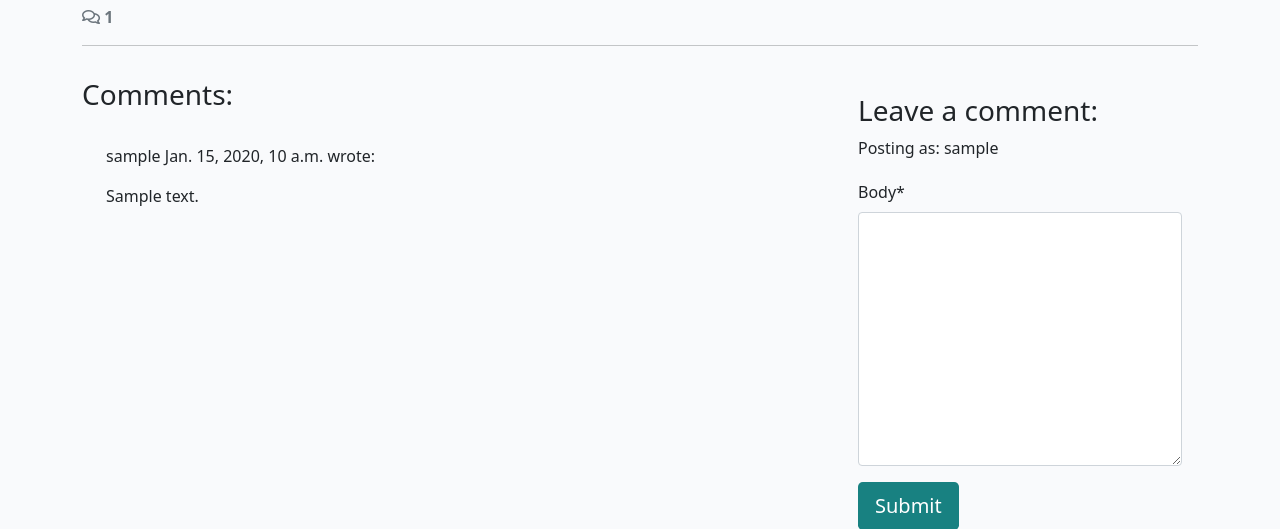
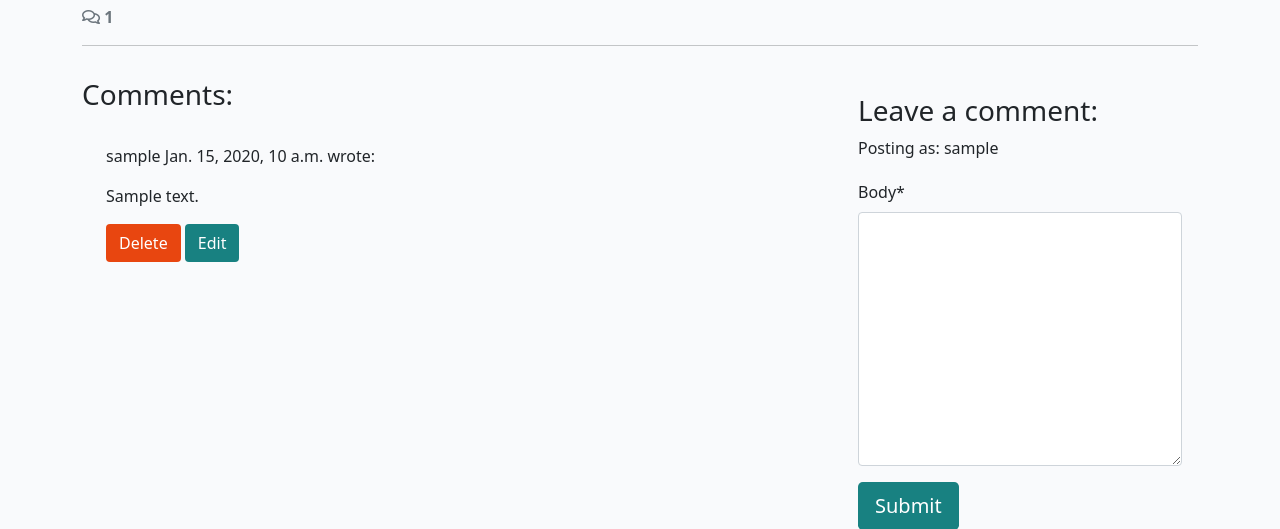
Before and after one commit to BenFash/django_project, a Django app: a page that uses templates/base.html in a window 1280 px wide. Shown: the part 451-980 px from the top of the page. Run offline with Django 4.2, Linux system fonts and the light colour scheme; a user stored in the database is signed in; tables that the repository leaves empty hold one stand-in row (values such as "Sample post"); some libraries are stand-ins or nearby versions.

Commit message:
ADD: added comments CRUD

```diff
--- a/blog/templates/blog/post_detail.html
+++ b/blog/templates/blog/post_detail.html
@@ -1,4 +1,6 @@
-{% extends 'base.html' %} {% block content %}
+{% extends 'base.html' %}
+
+{% block content %}
 {% load static %}
 {% load crispy_forms_tags %}
 
@@ -49,11 +51,11 @@
             <h3>Comments:</h3>
             <div class="card-body">
                 <!-- We want a for loop inside the empty control tags
-          to iterate through each comment in comments -->
+                        to iterate through each comment in comments -->
                 {% for comment in comments %}
                 <div class="p-2 comments
-          {% if not comment.approved and comment.author == user %}
-          faded{% elif not comment.approved %} d-none{% endif %}">
+                        {% if not comment.approved and comment.author == user %}
+                        faded{% elif not comment.approved %} d-none{% endif %}">
                     <p class="font-weight-bold">
                         {{ comment.author }}
                         <span class="font-weight-normal">
@@ -67,6 +69,10 @@
                     <p class="approval">
                         This comment is awaiting approval
                     </p>
+                    {% endif %}
+                    {% if user.is_authenticated and comment.author == user %}
+                    <button class="btn btn-delete" comment_id="{{ comment.id }}">Delete</button>
+                    <button class="btn btn-edit" comment_id="{{ comment.id }}">Edit</button>
                     {% endif %}
                 </div>
                 <!-- Our for loop ends here -->
@@ -91,7 +97,28 @@
             </div>
         </div>
     </div>
-
 </div>
 
+<!-- Delete confirmation modal -->
+<div class="modal fade" id="deleteModal" tabindex="-1" aria-labelledby="deleteModalLabel" aria-hidden="true">
+    <div class="modal-dialog">
+        <div class="modal-content">
+            <div class="modal-header">
+                <h5 class="modal-title" id="deleteModalLabel">Delete comment?</h5>
+                <button type="button" class="btn-close" data-bs-dismiss="modal" aria-label="Close"></button>
+            </div>
+            <div class="modal-body">
+                Are you sure you want to delete your comment? This action cannot be undone.
+            </div>
+            <div class="modal-footer">
+                <button type="button" class="btn btn-secondary" data-bs-dismiss="modal">Close</button>
+                <a id="deleteConfirm" href="#" class="btn btn-danger">Delete</a>
+            </div>
+        </div>
+    </div>
+</div>
 {% endblock content %}
+
+{% block extras %}
+<script src="{% static 'js/comments.js' %}"></script>
+{% endblock %}
--- a/blog/urls.py
+++ b/blog/urls.py
@@ -4,4 +4,8 @@ from django.urls import path
 urlpatterns = [
     path('', views.PostList.as_view(), name='home'),
     path('<slug:slug>/', views.post_detail, name='post_detail'),
+    path('<slug:slug>/edit_comment/<int:comment_id>',
+         views.comment_edit, name='comment_edit'),
+    path('<slug:slug>/delete_comment/<int:comment_id>',
+         views.comment_delete, name='comment_delete'),
 ]
--- a/blog/views.py
+++ b/blog/views.py
@@ -1,7 +1,8 @@
-from django.shortcuts import render, get_object_or_404
+from django.shortcuts import render, get_object_or_404, reverse
 from django.views import generic
 from django.contrib import messages
-from .models import Post
+from django.http import HttpResponseRedirect
+from .models import Post, Comment
 from .forms import CommentForm
 
 # Create your views here.
@@ -61,3 +62,42 @@ def post_detail(request, slug):
             "comment_form": comment_form,
         },
     )
+
+def comment_edit(request, slug, comment_id):
+    """
+    view to edit comments
+    """
+    if request.method == "POST":
+
+        queryset = Post.objects.filter(status=1)
+        post = get_object_or_404(queryset, slug=slug)
+        comment = get_object_or_404(Comment, pk=comment_id)
+        comment_form = CommentForm(data=request.POST, instance=comment)
+
+        if comment_form.is_valid() and comment.author == request.user:
+            comment = comment_form.save(commit=False)
+            comment.post = post
+            comment.approved = False
+            comment.save()
+            messages.add_message(request, messages.SUCCESS, 'Comment Updated!')
+        else:
+            messages.add_message(request, messages.ERROR, 'Error updating comment!')
+
+    return HttpResponseRedirect(reverse('post_detail', args=[slug]))
+
+
+def comment_delete(request, slug, comment_id):
+    """
+    view to delete comment
+    """
+    queryset = Post.objects.filter(status=1)
+    post = get_object_or_404(queryset, slug=slug)
+    comment = get_object_or_404(Comment, pk=comment_id)
+
+    if comment.author == request.user:
+        comment.delete()
+        messages.add_message(request, messages.SUCCESS, 'Comment deleted!')
+    else:
+        messages.add_message(request, messages.ERROR, 'You can only delete your own comments!')
+
+    return HttpResponseRedirect(reverse('post_detail', args=[slug]))
--- /dev/null
+++ b/static/js/comments.js
@@ -0,0 +1,46 @@
+const editButtons = document.getElementsByClassName("btn-edit");
+const commentText = document.getElementById("id_body");
+const commentForm = document.getElementById("commentForm");
+const submitButton = document.getElementById("submitButton");
+
+const deleteModal = new bootstrap.Modal(document.getElementById("deleteModal"));
+const deleteButtons = document.getElementsByClassName("btn-delete");
+const deleteConfirm = document.getElementById("deleteConfirm");
+
+/**
+ * Initializes edit functionality for the provided edit buttons.
+ *
+ * For each button in the `editButtons` collection:
+ * - Retrieves the associated comment's ID upon click.
+ * - Fetches the content of the corresponding comment.
+ * - Populates the `commentText` input/textarea with the comment's content for editing.
+ * - Updates the submit button's text to "Update".
+ * - Sets the form's action attribute to the `edit_comment/{commentId}` endpoint.
+ */
+for (let button of editButtons) {
+    button.addEventListener("click", (e) => {
+        let commentId = e.target.getAttribute("comment_id");
+        let commentContent = document.getElementById(`comment${commentId}`).innerText;
+        commentText.value = commentContent;
+        submitButton.innerText = "Update";
+        commentForm.setAttribute("action", `edit_comment/${commentId}`);
+    });
+}
+
+/**
+ * Initializes deletion functionality for the provided delete buttons.
+ *
+ * For each button in the `deleteButtons` collection:
+ * - Retrieves the associated comment's ID upon click.
+ * - Updates the `deleteConfirm` link's href to point to the
+ * deletion endpoint for the specific comment.
+ * - Displays a confirmation modal (`deleteModal`) to prompt
+ * the user for confirmation before deletion.
+ */
+for (let button of deleteButtons) {
+    button.addEventListener("click", (e) => {
+        let commentId = e.target.getAttribute("comment_id");
+        deleteConfirm.href = `delete_comment/${commentId}`;
+        deleteModal.show();
+    });
+}
--- a/static/js/script.js
+++ /dev/null
@@ -1 +0,0 @@
-console.log("Hello from script.js!")
--- a/templates/base.html
+++ b/templates/base.html
@@ -124,7 +124,8 @@
     <script src="https://cdn.jsdelivr.net/npm/bootstrap@5.0.1/dist/js/bootstrap.bundle.min.js"
         integrity="sha384-gtEjrD/SeCtmISkJkNUaaKMoLD0//ElJ19smozuHV6z3Iehds+3Ulb9Bn9Plx0x4" crossorigin="anonymous">
     </script>
-    <script src="{% static 'js/script.js' %}"></script>
+    {% block extras %}
+    {% endblock %}
 </body>
 
 </html>
```
